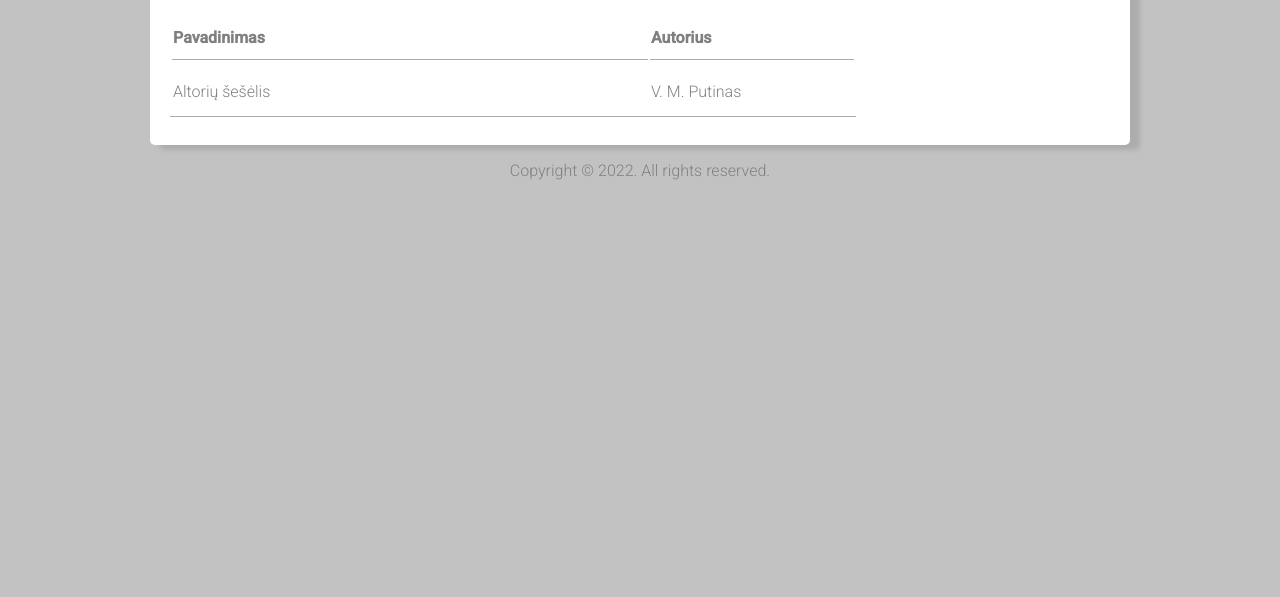
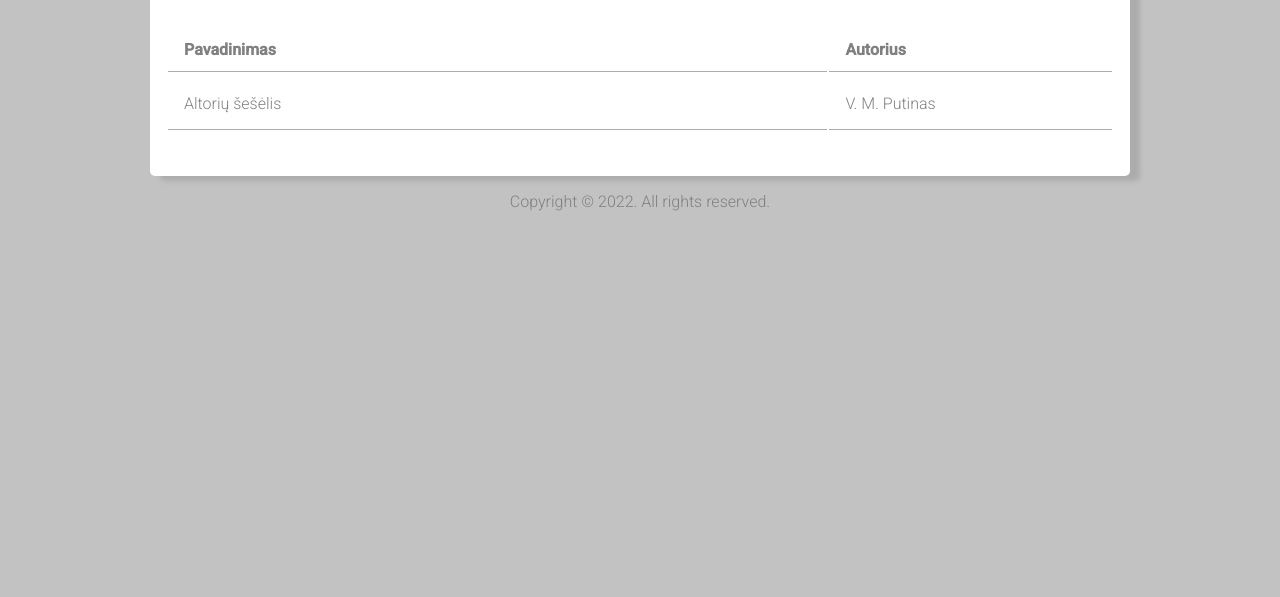
Before and after one commit to hauntedbae/lietuvos-nacionaline-mm-biblioteka, a plain HTML site: page index.html in a window 1280 px wide. Shown: the part 203-800 px from the top of the page. Drawn offline with Linux system fonts and the light colour scheme.

Commit message:
Add fixed css

```diff
--- a/style.css
+++ b/style.css
@@ -23,9 +23,11 @@ a {
 }
 
 header img {
+    display: block;
     width: 300px;
     background-color: white;
-    padding-left: 50px;
+    /*padding-left: 50px;*/
+    margin: 0 auto;
 }
 
 h1 {
@@ -45,10 +47,15 @@ h1 {
     color: grey;
 }
 
-table, th {
+
+tr, td, th {
     border-bottom:1px solid rgb(172, 172, 172);
-    padding-bottom: 16px;
-    margin-left: 20px;
+    padding: 16px;
+}
+
+.info {
+    width: 100%;
+    padding: 16px;
 }
 
 
```
